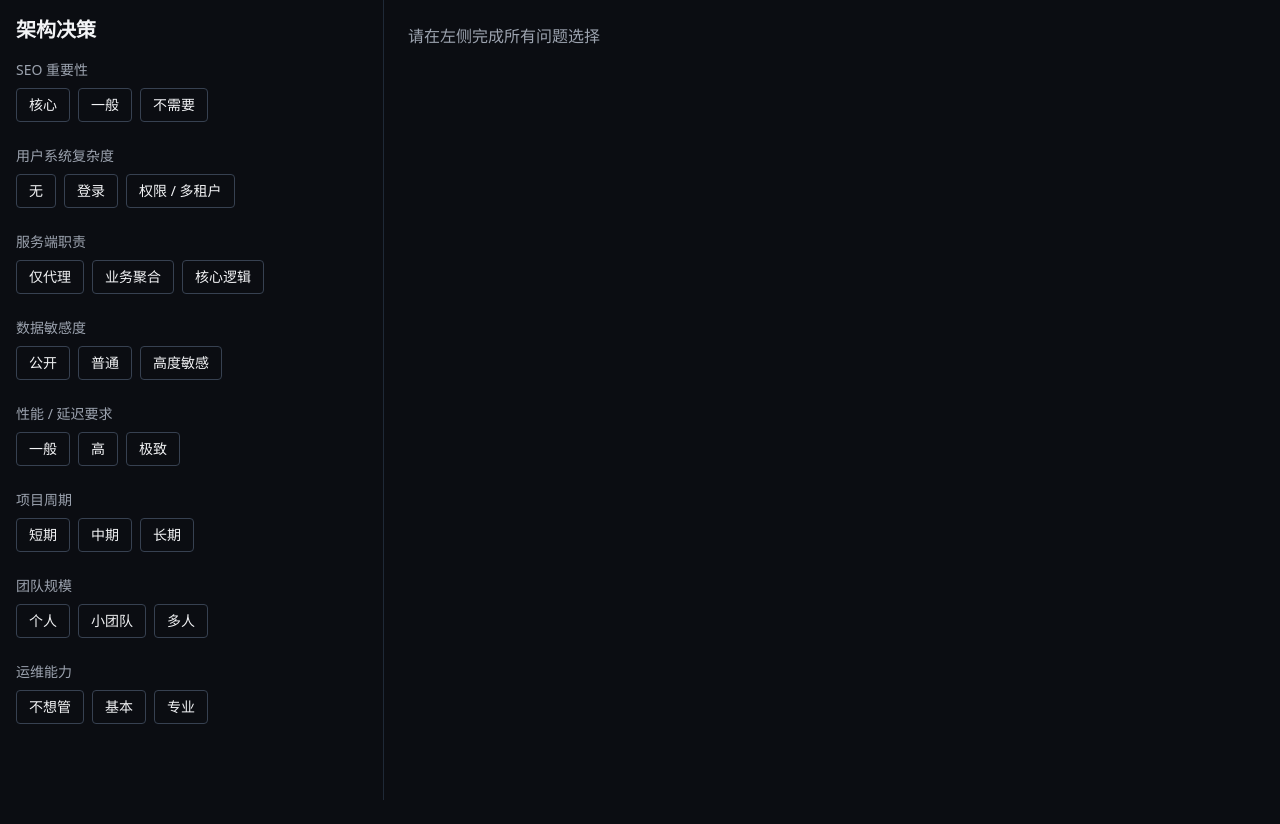
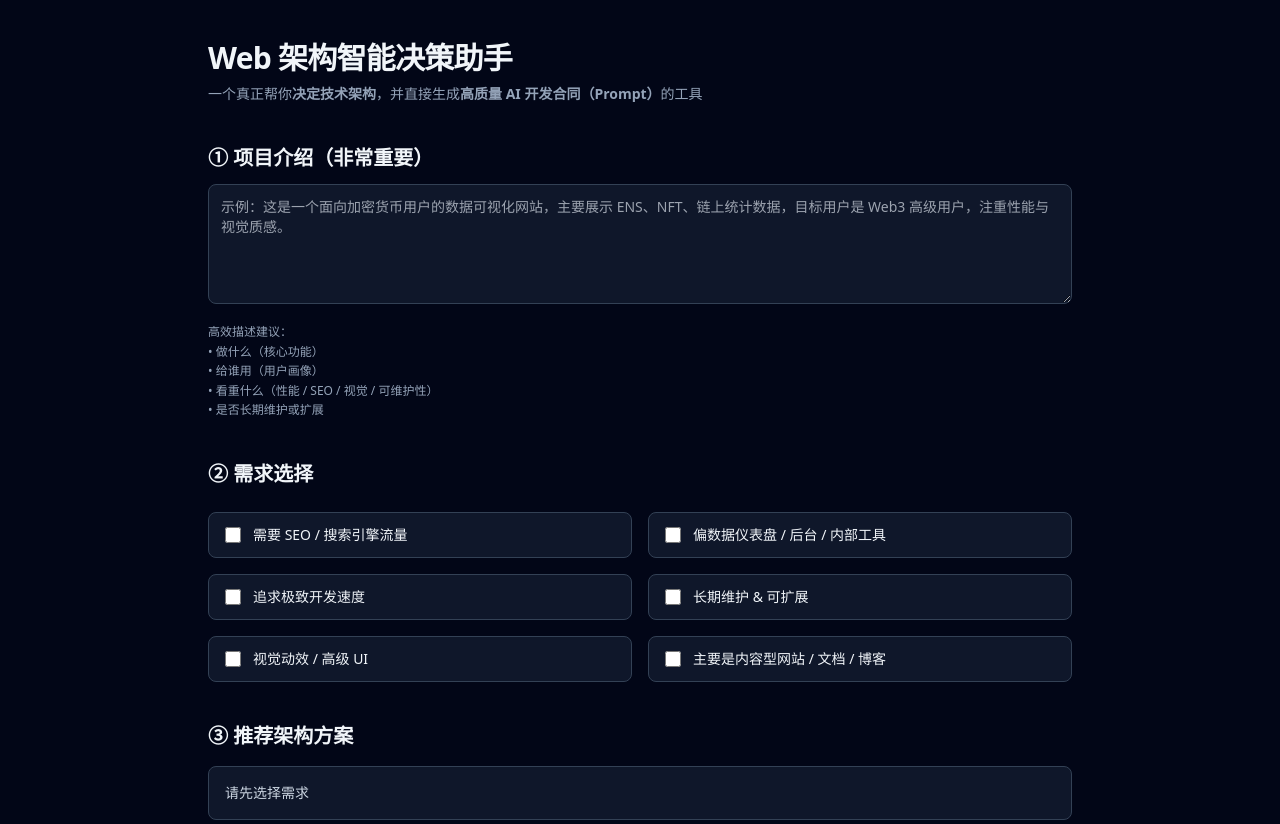
Before and after one commit to jaxo4life/previbe, a plain HTML site: page index.html in a window 1280 px wide. Shown: the top 824 px of the page. Before the commit the page ends 800 px from the top, so only its background shows below. Drawn offline with nearby package versions, Linux system fonts and the light colour scheme.

Commit message:
Update index.html

```diff
--- a/index.html
+++ b/index.html
@@ -2,180 +2,202 @@
 <html lang="zh-CN">
 <head>
   <meta charset="UTF-8" />
-  <title>Web 架构决策助手 Pro</title>
+  <title>Web 架构智能决策助手</title>
   <meta name="viewport" content="width=device-width, initial-scale=1" />
-
-  <!-- Tailwind CDN -->
   <script src="https://cdn.tailwindcss.com"></script>
-
-  <script>
-    tailwind.config = {
-      darkMode: 'class',
-      theme: {
-        extend: {
-          colors: {
-            bg: '#0b0d12'
-          }
-        }
-      }
-    }
-  </script>
 </head>
 
-<body class="bg-bg text-gray-100">
-<div class="min-h-screen flex flex-col md:flex-row">
+<body class="bg-slate-950 text-slate-100 min-h-screen">
+  <div class="max-w-4xl mx-auto px-4 py-10 space-y-10">
 
-  <!-- 左侧问题区 -->
-  <aside class="md:w-96 w-full border-b md:border-b-0 md:border-r border-gray-800 p-4 overflow-y-auto">
-    <h1 class="text-xl font-semibold mb-4">架构决策</h1>
-    <div id="questions" class="space-y-6"></div>
-  </aside>
+    <!-- 标题 -->
+    <header class="space-y-2">
+      <h1 class="text-3xl font-bold tracking-tight">Web 架构智能决策助手</h1>
+      <p class="text-slate-400 text-sm">
+        一个真正帮你<strong>决定技术架构</strong>，并直接生成<strong>高质量 AI 开发合同（Prompt）</strong>的工具
+      </p>
+    </header>
 
-  <!-- 右侧结果区 -->
-  <main class="flex-1 p-6 overflow-y-auto">
-    <div id="output" class="text-gray-400">
-      请在左侧完成所有问题选择
+    <!-- 项目介绍 -->
+    <section class="space-y-3">
+      <h2 class="text-xl font-semibold">① 项目介绍（非常重要）</h2>
+      <textarea
+        id="projectDesc"
+        placeholder="示例：这是一个面向加密货币用户的数据可视化网站，主要展示 ENS、NFT、链上统计数据，目标用户是 Web3 高级用户，注重性能与视觉质感。"
+        class="w-full min-h-[120px] rounded-lg bg-slate-900 border border-slate-700 p-3 text-sm focus:outline-none focus:ring-2 focus:ring-indigo-500"
+      ></textarea>
+      <p class="text-xs text-slate-400 leading-relaxed">
+        高效描述建议：<br />
+        • 做什么（核心功能）<br />
+        • 给谁用（用户画像）<br />
+        • 看重什么（性能 / SEO / 视觉 / 可维护性）<br />
+        • 是否长期维护或扩展
+      </p>
+    </section>
+
+    <!-- 需求选择 -->
+    <section class="space-y-6">
+      <h2 class="text-xl font-semibold">② 需求选择</h2>
+
+      <div class="grid grid-cols-1 sm:grid-cols-2 gap-4" id="options"></div>
+    </section>
+
+    <!-- 结果 -->
+    <section class="space-y-4">
+      <h2 class="text-xl font-semibold">③ 推荐架构方案</h2>
+      <div id="result" class="rounded-lg bg-slate-900 border border-slate-700 p-4 text-sm text-slate-300">
+        请先选择需求
       </div>
-  </main>
+    </section>
+
+    <!-- AI Prompt -->
+    <section class="space-y-4">
+      <h2 class="text-xl font-semibold">④ AI 开发合同（Prompt）</h2>
+      <textarea
+        id="prompt"
+        readonly
+        class="w-full min-h-[260px] rounded-lg bg-slate-900 border border-slate-700 p-3 text-xs leading-relaxed text-slate-200"
+      ></textarea>
+      <p class="text-xs text-slate-400">
+        直接复制 → 粘给 AI，即可进入<strong>专业开发模式</strong>
+      </p>
+    </section>
 
   </div>
 
 <script>
-/* ---------- 决策问题 ---------- */
-const questions = [
-  { key: "seo", title: "SEO 重要性", options: ["核心", "一般", "不需要"] },
-  { key: "auth", title: "用户系统复杂度", options: ["无", "登录", "权限 / 多租户"] },
-  { key: "server", title: "服务端职责", options: ["仅代理", "业务聚合", "核心逻辑"] },
-  { key: "data", title: "数据敏感度", options: ["公开", "普通", "高度敏感"] },
-  { key: "perf", title: "性能 / 延迟要求", options: ["一般", "高", "极致"] },
-  { key: "lifecycle", title: "项目周期", options: ["短期", "中期", "长期"] },
-  { key: "team", title: "团队规模", options: ["个人", "小团队", "多人"] },
-  { key: "ops", title: "运维能力", options: ["不想管", "基本", "专业"] }
-];
-
-/* ---------- 架构模板 ---------- */
-const templates = {
-  A: { name: "Pure SPA / Dashboard", stack: "Vite + React + TS + Tailwind + Query" },
-  B: { name: "Static / Marketing", stack: "Next.js SSG + Tailwind" },
-  C: { name: "Fullstack SaaS", stack: "Next.js + Server Actions + DB + Auth" },
-  D: { name: "Hybrid (Next + SPA)", stack: "Next.js + Vite 子应用" },
-  E: { name: "API-first Decoupled", stack: "Vite + 独立 Backend API" },
-  F: { name: "Edge-first Global", stack: "Next.js Edge + KV / Cache" },
-  G: { name: "Internal Tool", stack: "Vite + Auth + Admin UI" },
-  H: { name: "Fast Experiment", stack: "Vite + Mock + Local DB" }
-};
-
-/* ---------- 评分规则 ---------- */
-const scoreRules = {
-  seo: {
-    "核心": { B:3, C:2, D:2, F:3 },
-    "一般": { C:1, D:1 },
-    "不需要": { A:2, G:2, H:2 }
+/* ===== 架构方案定义 ===== */
+const stacks = {
+  "Next.js + Tailwind": {
+    score: 0,
+    reasons: [],
   },
-  auth: {
-    "无": { A:2, B:1, H:2 },
-    "登录": { C:2, G:2 },
-    "权限 / 多租户": { C:3, D:2 }
+  "Vite + React + Tailwind": {
+    score: 0,
+    reasons: [],
   },
-  server: {
-    "仅代理": { A:2, E:2 },
-    "业务聚合": { C:2, D:2 },
-    "核心逻辑": { C:3, F:2 }
+  "Next.js App Router + Server Actions": {
+    score: 0,
+    reasons: [],
   },
-  data: {
-    "公开": { A:2, B:1 },
-    "普通": { C:1 },
-    "高度敏感": { C:3, E:2 }
+  "纯前端 SPA（Vite）": {
+    score: 0,
+    reasons: [],
   },
-  perf: {
-    "一般": { C:1 },
-    "高": { A:2, D:2 },
-    "极致": { F:3 }
-  },
-  lifecycle: {
-    "短期": { H:3 },
-    "中期": { A:1, G:1 },
-    "长期": { C:3, D:2 }
-  },
-  team: {
-    "个人": { A:2, H:2 },
-    "小团队": { C:2 },
-    "多人": { D:2, E:2 }
-  },
-  ops: {
-    "不想管": { B:2, C:2 },
-    "基本": { C:1 },
-    "专业": { E:2, F:2 }
+  "Astro + Islands": {
+    score: 0,
+    reasons: [],
   }
-};
-
-const state = {};
-const qEl = document.getElementById("questions");
-const outEl = document.getElementById("output");
-
-/* ---------- 渲染问题 ---------- */
-questions.forEach(q => {
-  const block = document.createElement("div");
-  block.innerHTML = `
-    <div class="text-sm text-gray-400 mb-2">${q.title}</div>
-    <div class="flex flex-wrap gap-2"></div>
-  `;
-  const optionsEl = block.querySelector("div:last-child");
-
-  q.options.forEach(opt => {
-    const btn = document.createElement("button");
-    btn.textContent = opt;
-    btn.className =
-      "px-3 py-1.5 rounded border border-gray-700 text-sm " +
-      "hover:border-indigo-500 transition";
-    btn.onclick = () => {
-      state[q.key] = opt;
-      [...optionsEl.children].forEach(b =>
-        b.classList.remove("bg-indigo-600","border-indigo-500")
-      );
-      btn.classList.add("bg-indigo-600","border-indigo-500");
-      render();
-    };
-    optionsEl.appendChild(btn);
-  });
-
-  qEl.appendChild(block);
-});
-
-/* ---------- 计算结果 ---------- */
-function render() {
-  if (Object.keys(state).length < questions.length) return;
-
-  const scores = {};
-  Object.keys(templates).forEach(k => scores[k] = 0);
-
-  for (const key in state) {
-    const rule = scoreRules[key][state[key]] || {};
-    for (const t in rule) scores[t] += rule[t];
 }
 
-  const ranked = Object.entries(scores).sort((a,b)=>b[1]-a[1]);
-  const [best, second] = ranked;
+/* ===== 规则（带权重） ===== */
+const rules = [
+  {
+    label: "需要 SEO / 搜索引擎流量",
+    weight: { "Next.js + Tailwind": 3, "Next.js App Router + Server Actions": 4, "Astro + Islands": 3 }
+  },
+  {
+    label: "偏数据仪表盘 / 后台 / 内部工具",
+    weight: { "Vite + React + Tailwind": 3, "纯前端 SPA（Vite）": 4 }
+  },
+  {
+    label: "追求极致开发速度",
+    weight: { "Vite + React + Tailwind": 3, "纯前端 SPA（Vite）": 3 }
+  },
+  {
+    label: "长期维护 & 可扩展",
+    weight: { "Next.js App Router + Server Actions": 4, "Next.js + Tailwind": 3 }
+  },
+  {
+    label: "视觉动效 / 高级 UI",
+    weight: { "Vite + React + Tailwind": 3, "Next.js + Tailwind": 2 }
+  },
+  {
+    label: "主要是内容型网站 / 文档 / 博客",
+    weight: { "Astro + Islands": 4, "Next.js + Tailwind": 2 }
+  }
+]
 
-  outEl.innerHTML = `
-    <h2 class="text-xl font-semibold mb-2">
-      推荐方案：${templates[best[0]].name}
-    </h2>
-    <p class="text-gray-300 mb-4">${templates[best[0]].stack}</p>
+/* ===== 渲染选项 ===== */
+const optionsEl = document.getElementById("options")
 
-    <div class="text-sm text-gray-400 mb-2">备选方案</div>
-    <div class="mb-6">${templates[second[0]].name}</div>
+rules.forEach((rule, index) => {
+  const div = document.createElement("div")
+  div.className = "flex items-center gap-3 rounded-lg border border-slate-700 bg-slate-900 px-4 py-3 cursor-pointer"
+  div.innerHTML = `
+    <input type="checkbox" id="opt-${index}" class="accent-indigo-500 w-4 h-4" />
+    <label for="opt-${index}" class="text-sm">${rule.label}</label>
+  `
+  div.onclick = () => {
+    const cb = div.querySelector("input")
+    cb.checked = !cb.checked
+    calculate()
+  }
+  optionsEl.appendChild(div)
+})
 
-    <div class="text-sm text-gray-400 mb-2">AI Prompt</div>
-    <pre class="bg-black/40 p-4 rounded text-xs overflow-x-auto">
-你是一个资深 Web 架构师。
-需求如下：
-${Object.entries(state).map(([k,v])=>`${k}: ${v}`).join("\n")}
+/* ===== 计算推荐 ===== */
+function calculate() {
+  Object.values(stacks).forEach(s => {
+    s.score = 0
+    s.reasons = []
+  })
 
-请基于 ${templates[best[0]].name}
-给出完整架构、目录结构、数据流和部署建议。
-    </pre>
-  `;
+  rules.forEach((rule, i) => {
+    if (document.getElementById(`opt-${i}`).checked) {
+      for (const stack in rule.weight) {
+        stacks[stack].score += rule.weight[stack]
+        stacks[stack].reasons.push(rule.label)
+      }
+    }
+  })
+
+  const sorted = Object.entries(stacks).sort((a,b) => b[1].score - a[1].score)
+
+  const best = sorted[0]
+  if (best[1].score === 0) return
+
+  document.getElementById("result").innerHTML = `
+    <strong class="text-indigo-400">${best[0]}</strong><br/>
+    适配原因：${best[1].reasons.join("、")}<br/>
+    评分：${best[1].score}
+  `
+
+  buildPrompt(sorted)
+}
+
+/* ===== AI Prompt ===== */
+function buildPrompt(sorted) {
+  const desc = document.getElementById("projectDesc").value || "（未填写项目介绍）"
+  const main = sorted[0][0]
+  const backup = sorted.slice(1,3).map(s => s[0]).join(" / ")
+
+  document.getElementById("prompt").value = `
+你是一名资深全栈架构师与高级前端工程师。
+
+【项目介绍】
+${desc}
+
+【核心目标】
+- 采用「${main}」作为主架构
+- 备选方案：${backup}
+- 追求工程可维护性、性能与开发效率的最佳平衡
+
+【技术要求】
+1. 明确项目目录结构
+2. 状态管理与数据流设计
+3. 样式方案（Tailwind 使用策略）
+4. 性能与 SEO（如适用）
+5. 可扩展性与后续演进建议
+
+【交付期望】
+- 清晰的架构说明
+- 可直接执行的项目初始化方案
+- 关键技术选型的理由说明
+- 避坑建议
+
+请用专业工程师视角回答，避免泛泛而谈。
+`.trim()
 }
 </script>
 </body>
```
Lines whose indentation alone changed are shown as unchanged.
